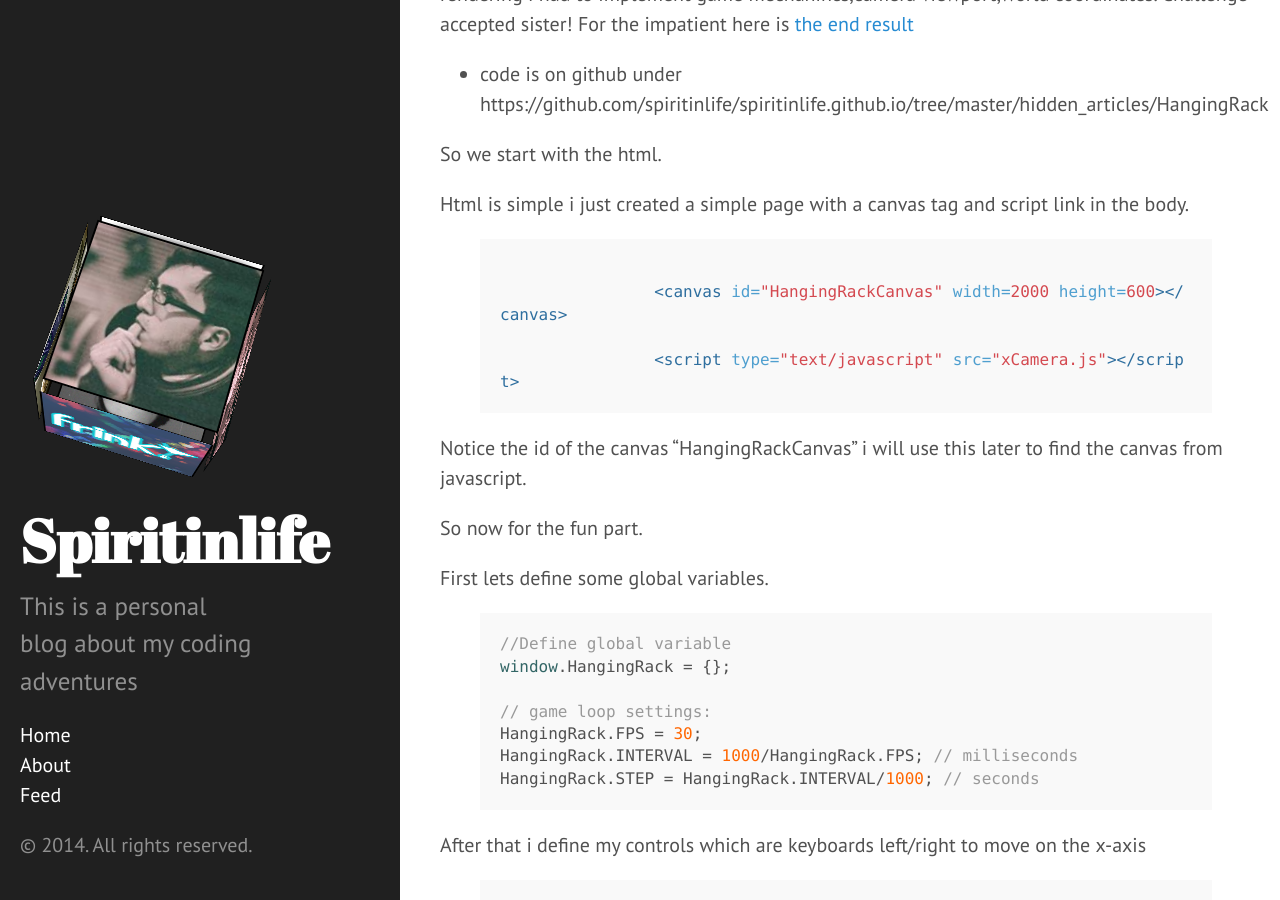
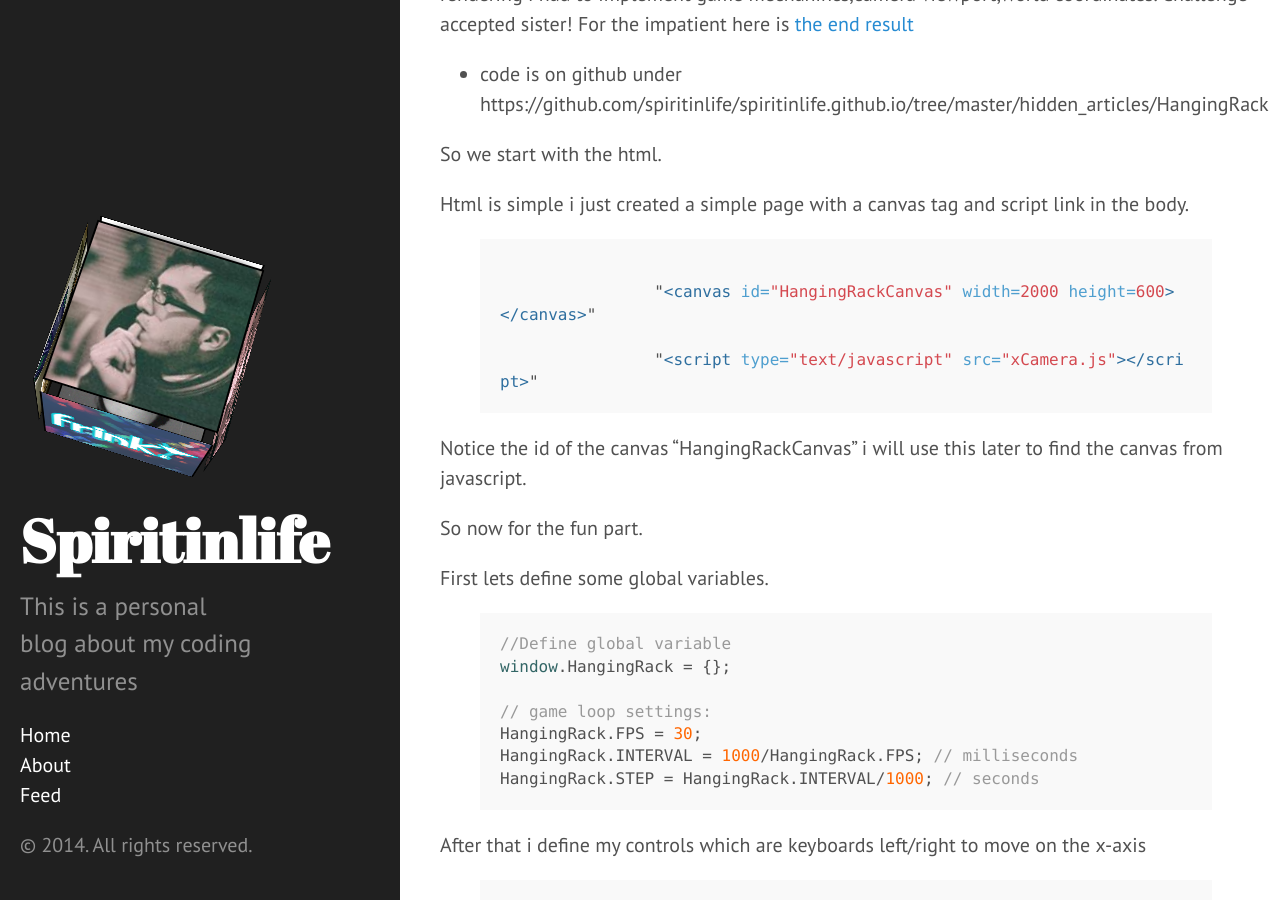
Before and after one commit to spiritinlife/spiritinlife.github.io, a Jekyll site: the page built from _posts/2014-08-02-Implementing-hanging-rack-clothes-js-canvas.markdown, in a window 1280 px wide and 900 px high, scrolled down 661 px. Built offline with Jekyll 4.4.1, drawn with Linux system fonts in a browser that asks for light colours; Markdown is read by kramdown in place of the engine named in the settings; comment, search, counter and statistics services are not loaded.

Commit message:
Article about javascript canvas

```diff
--- a/_posts/2014-08-02-Implementing-hanging-rack-clothes-js-canvas.markdown
+++ b/_posts/2014-08-02-Implementing-hanging-rack-clothes-js-canvas.markdown
@@ -28,10 +28,10 @@ For the impatient here is   <a href="http://spiritinlife.github.io/hidden_articl
 So we start with the html.
 
 Html is simple i just created a simple page with a canvas tag and script link in the body.
-{% highlight HTML %}
-		<canvas id="HangingRackCanvas" width=2000 height=600></canvas>
+{% highlight html %}
+		"<canvas id="HangingRackCanvas" width=2000 height=600></canvas>"
 
-		<script type="text/javascript" src="xCamera.js"></script>
+		"<script type="text/javascript" src="xCamera.js"></script>"
 
 {% endhighlight %}
 
```
